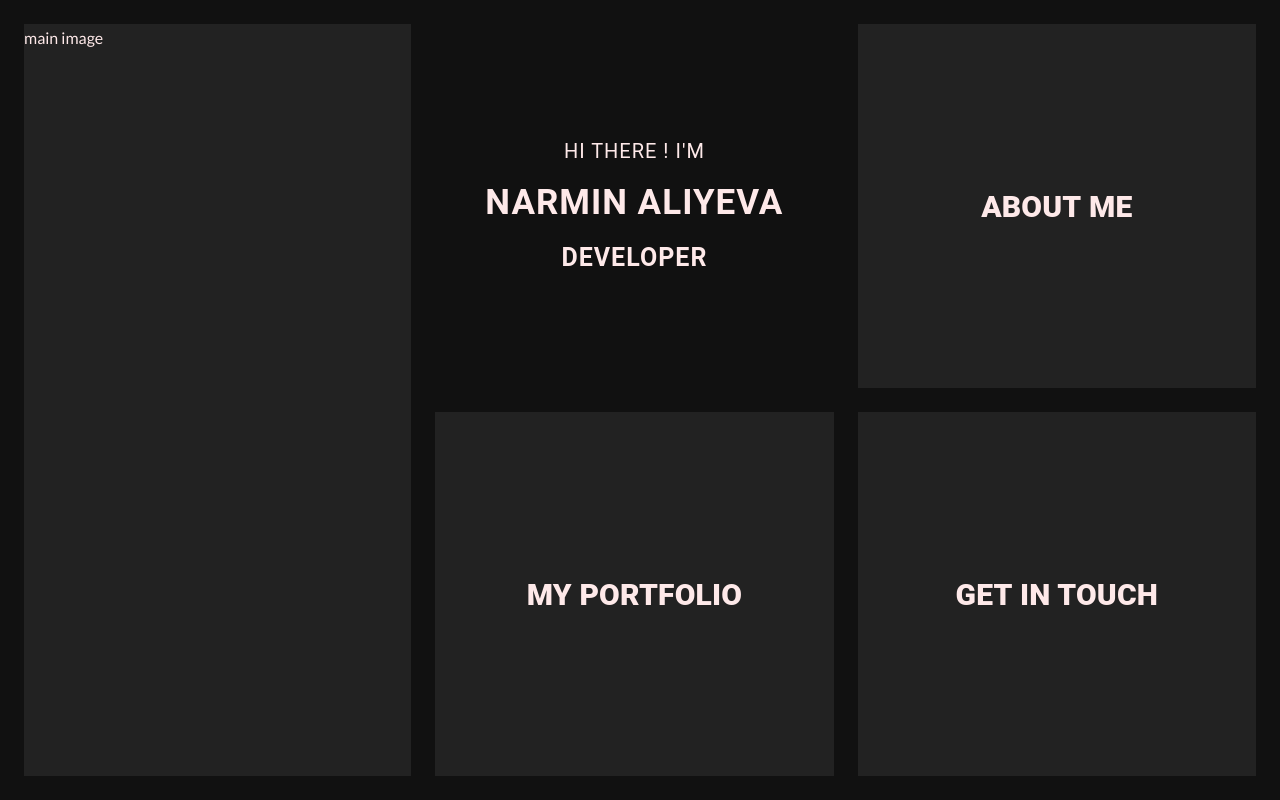
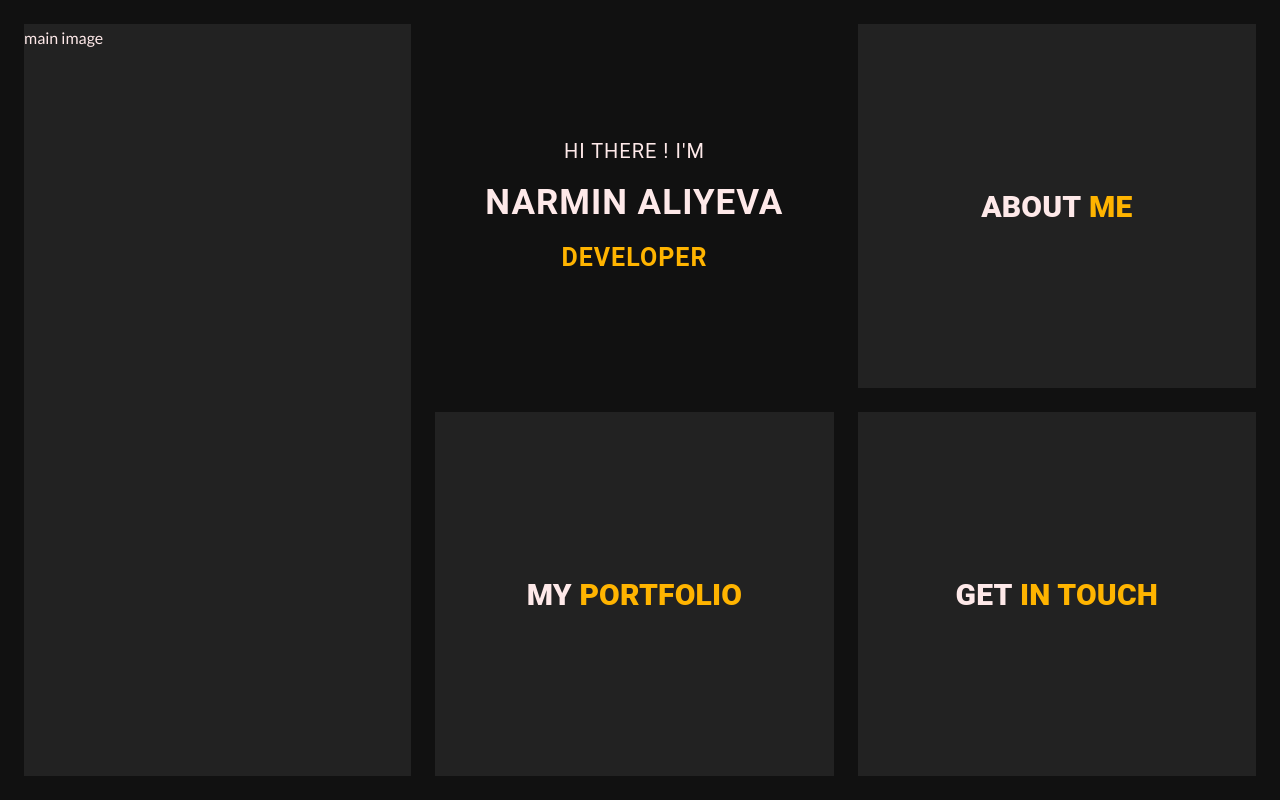
Before and after one commit to NarminGale/My-Portfolio, a plain HTML site: page index.html in a window 1280 px wide. Drawn offline with Linux system fonts and the light colour scheme.

Commit message:
Changed color of span

```diff
--- a/main.css
+++ b/main.css
@@ -292,6 +292,11 @@ ul {
   letter-spacing: 0.01rem;
 }
 
+.about-me h2 span:nth-of-type(2),
+.portfolio h2 span:nth-of-type(2),
+.contact h2 span:nth-of-type(2) {
+  color: #ffb400;
+}
 .info h2,
 .info h1,
 .info h3 {
@@ -311,4 +316,5 @@ ul {
 .info h3 {
   font-size: 25px;
   font-weight: 600;
+  color: #ffb400;
 }
```
